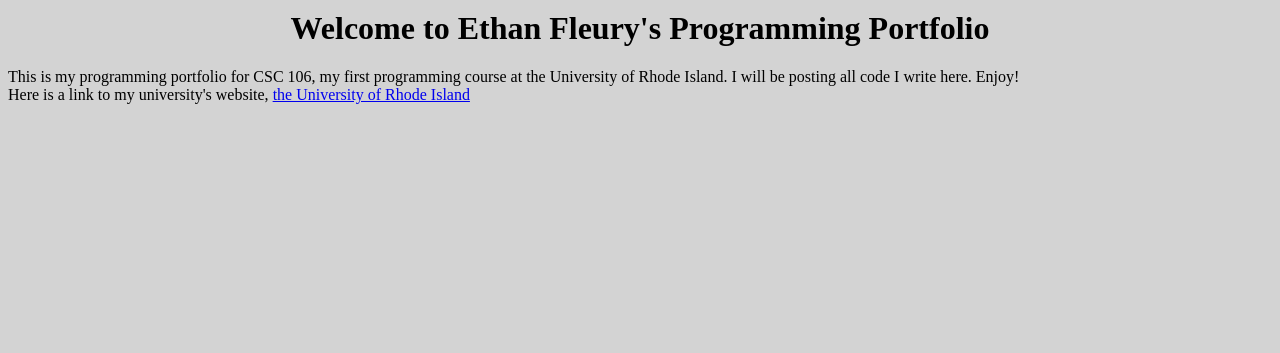
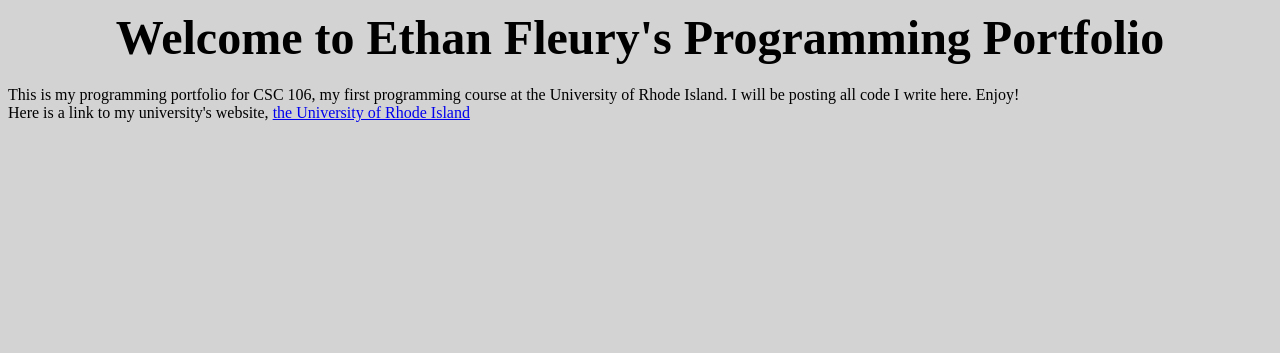
Before and after one commit to EthanFleury/ethanfleury.github.io, a plain HTML site: page index.html in a window 1280 px wide. Shown: the part 447-800 px from the top of the page. Drawn offline with Linux system fonts and the light colour scheme.

Commit message:
Update index.html

```diff
--- a/index.html
+++ b/index.html
@@ -13,7 +13,7 @@
                 <td><a href="javascripts.html"><img style="width:100%;" src="Javascripts.png" alt="javascript button"></a></td>
             </tr>
         </table>
-        <h1><center>Welcome to Ethan Fleury's Programming Portfolio</center></h1>
+        <h1><center><font size="24">Welcome to Ethan Fleury's Programming Portfolio</font></center></h1>
         This is my programming portfolio for CSC 106, my first programming course at the University of Rhode Island.
         I will be posting all code I write here. Enjoy!
         <br>
```
